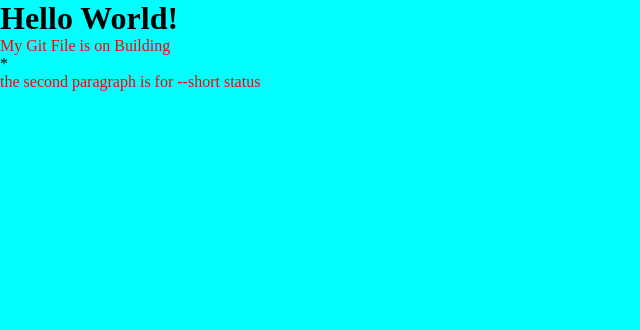
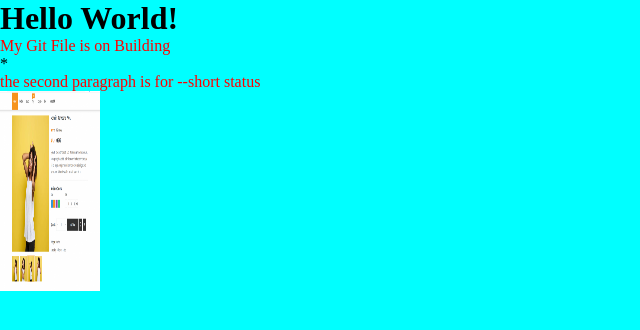
Before and after one commit to SISTTARA09/SISTTARA09.github.io, a plain HTML site: page index.html in a window 1280 px wide. Shown: the whole page, without its empty margins (0-640 px from the left). Drawn offline with Linux system fonts and the light colour scheme.

Commit message:
I Created A New Branch

```diff
--- a/index.html
+++ b/index.html
@@ -12,5 +12,6 @@
   <p>My Git File is on Building</p>*
   <p>the second paragraph is for --short status
   </p>
+  <img src="hello-world-image.png" style="height: 200px; width: 100px;">
 </body>
 </html>
```
Also changed, not shown: hello-world-image.png (added).
